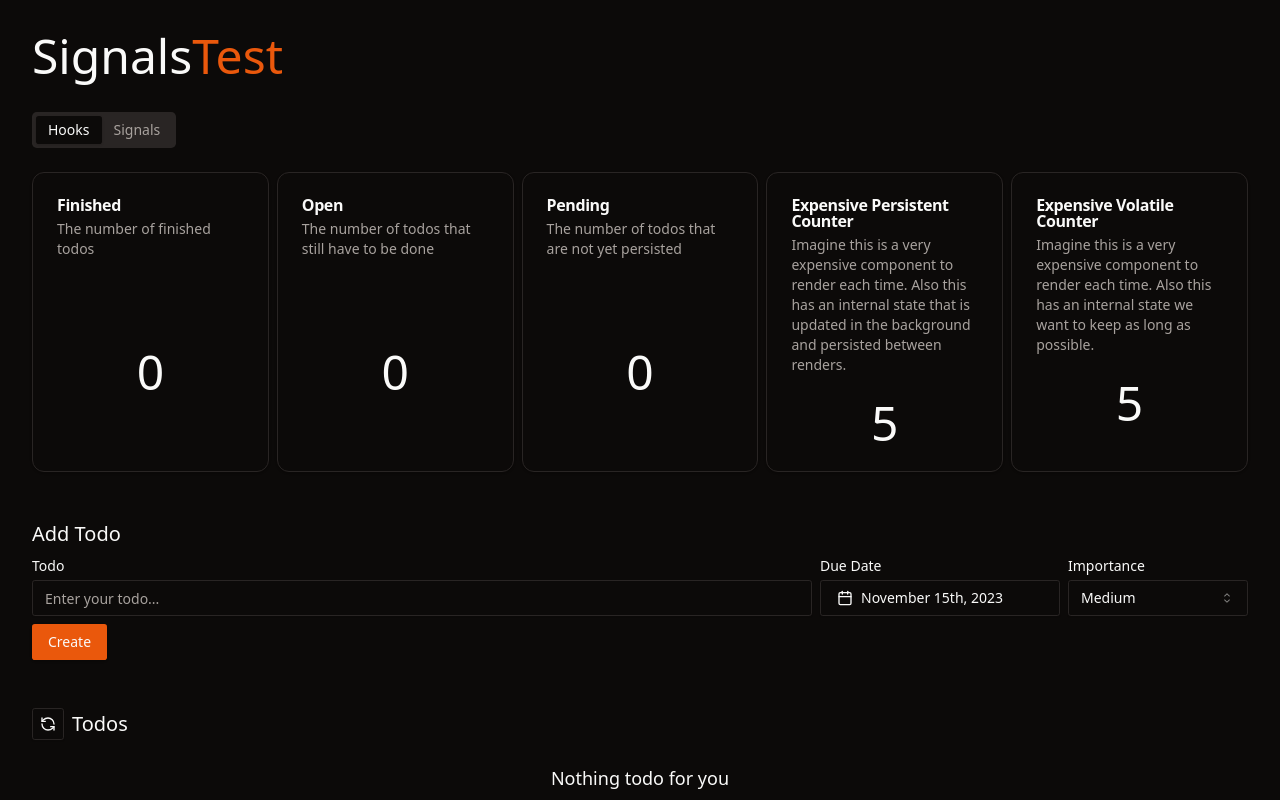
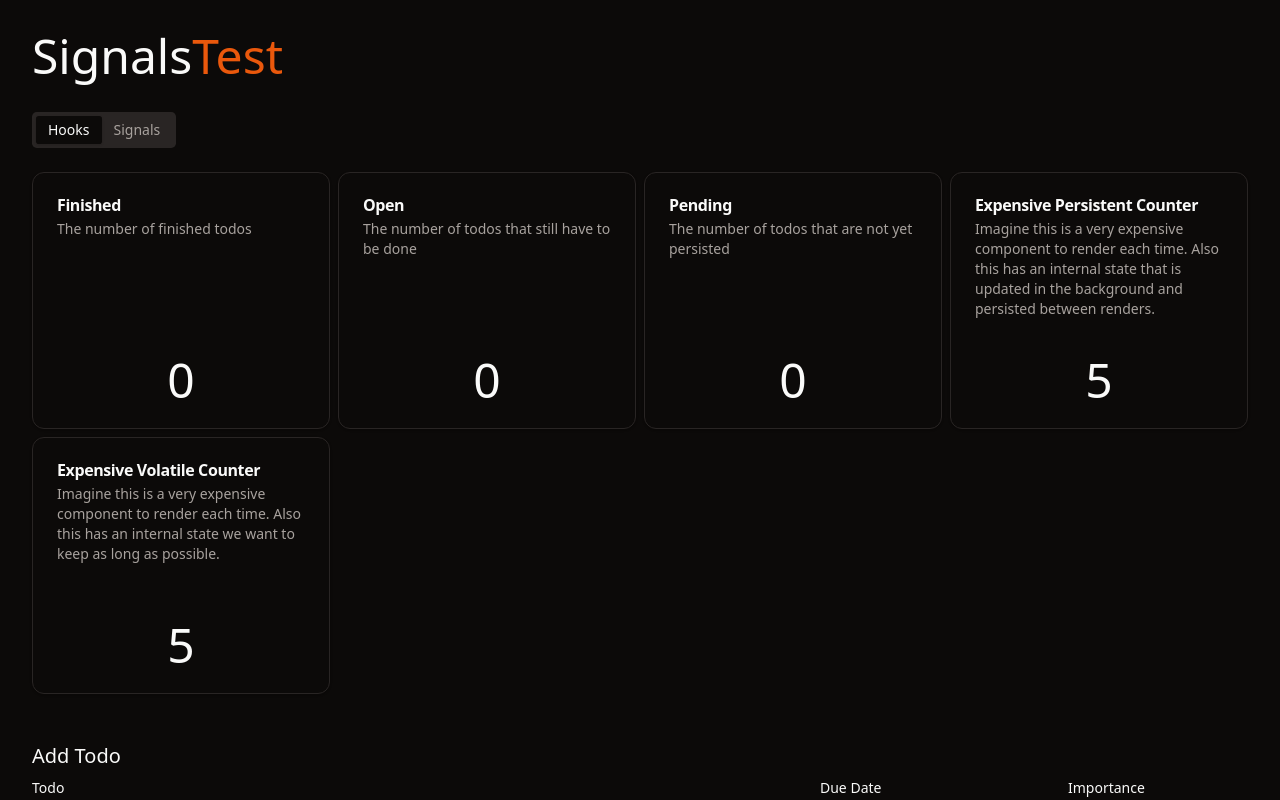
Before and after one commit to gutentag2012/react-signals-todo, a React (Vite) app: page / in a window 1280 px wide. Shown: the top 800 px of the page. Built offline with nearby package versions, Linux system fonts and the light colour scheme.

Commit message:
Add subgrid for better card styling

```diff
--- a/src/components/common/ExpensivePersitentCounterComponent.tsx
+++ b/src/components/common/ExpensivePersitentCounterComponent.tsx
@@ -11,6 +11,7 @@ let globalCounter = 0;
 setInterval(() => {
     globalCounter++
 }, 1000)
+
 export function ExpensivePersistentCounterComponentHooks() {
     const [counter, setCounter] = useState(globalCounter);
 
@@ -23,7 +24,9 @@ export function ExpensivePersistentCounterComponentHooks() {
         return () => clearInterval(interval)
     }, []);
 
-    return <Card className="w-[350px]">
+    return <Card className="w-full grid row-span-2" style={{
+        gridTemplateRows: "subgrid",
+    }}>
         <CardHeader className="min-h-[175px]">
             <CardTitle>{title}</CardTitle>
             <CardDescription>{description}</CardDescription>
@@ -33,6 +36,7 @@ export function ExpensivePersistentCounterComponentHooks() {
         </CardContent>
     </Card>
 }
+
 //endregion
 
 //region Signals
@@ -46,7 +50,9 @@ effect(() => {
 })
 
 export function ExpensivePersistentCounterComponentSignals() {
-    return <Card className="w-[350px]">
+    return <Card className="w-full grid row-span-2" style={{
+        gridTemplateRows: "subgrid",
+    }}>
         <CardHeader className="min-h-[175px]">
             <CardTitle>{title}</CardTitle>
             <CardDescription>{description}</CardDescription>
@@ -56,4 +62,5 @@ export function ExpensivePersistentCounterComponentSignals() {
         </CardContent>
     </Card>
 }
+
 //endregion
--- a/src/components/common/ExpensiveVolatileCounterComponent.tsx
+++ b/src/components/common/ExpensiveVolatileCounterComponent.tsx
@@ -14,7 +14,9 @@ export function ExpensiveVolatileCounterComponentHooks() {
         return () => clearInterval(interval)
     }, []);
 
-    return <Card className="w-[350px]">
+    return <Card className="w-full grid row-span-2" style={{
+        gridTemplateRows: "subgrid",
+    }}>
         <CardHeader className="min-h-[175px]">
             <CardTitle>Expensive Volatile Counter</CardTitle>
             <CardDescription>Imagine this is a very expensive component to render each time. Also this has an internal
@@ -25,6 +27,7 @@ export function ExpensiveVolatileCounterComponentHooks() {
         </CardContent>
     </Card>
 }
+
 //endregion
 
 //region Signals
@@ -38,7 +41,9 @@ export function ExpensiveVolatileCounterComponentSignals() {
         return () => clearInterval(interval)
     });
 
-    return <Card className="w-[350px]">
+    return <Card className="w-full grid row-span-2" style={{
+        gridTemplateRows: "subgrid",
+    }}>
         <CardHeader className="min-h-[175px]">
             <CardTitle>Expensive Volatile Counter</CardTitle>
             <CardDescription>Imagine this is a very expensive component to render each time. Also this has an internal
@@ -49,4 +54,5 @@ export function ExpensiveVolatileCounterComponentSignals() {
         </CardContent>
     </Card>
 }
+
 //endregion
--- a/src/components/common/TodoCard.tsx
+++ b/src/components/common/TodoCard.tsx
@@ -1,9 +1,15 @@
 import {Signal} from "@preact/signals-react";
 import {Card, CardContent, CardDescription, CardHeader, CardTitle} from "@/components/ui/card.tsx";
 
-export function TodoCard({title, description, count}: { title: string, description: string, count: number | string | Signal<number | string> }) {
+export function TodoCard({title, description, count}: {
+    title: string,
+    description: string,
+    count: number | string | Signal<number | string>
+}) {
     return (
-        <Card className="w-[350px]">
+        <Card className="w-full grid row-span-2" style={{
+            gridTemplateRows: "subgrid",
+        }}>
             <CardHeader className="min-h-[175px]">
                 <CardTitle>{title}</CardTitle>
                 <CardDescription>{description}</CardDescription>
--- a/src/pages/HooksPage.tsx
+++ b/src/pages/HooksPage.tsx
@@ -64,7 +64,9 @@ export default function HooksPage() {
         <>
             <EditTodoDialog todo={editTodo} updateTodo={updateTodo} onClose={() => setEditTodo(undefined)}/>
 
-            <div className="flex gap-2 my-2">
+            <div className="gap-2 my-2 grid" style={{
+                gridTemplateColumns: "repeat(auto-fit, minmax(15rem, 1fr))"
+            }}>
                 <MemoizedTodoCard
                     title="Finished"
                     description="The number of finished todos"
```
